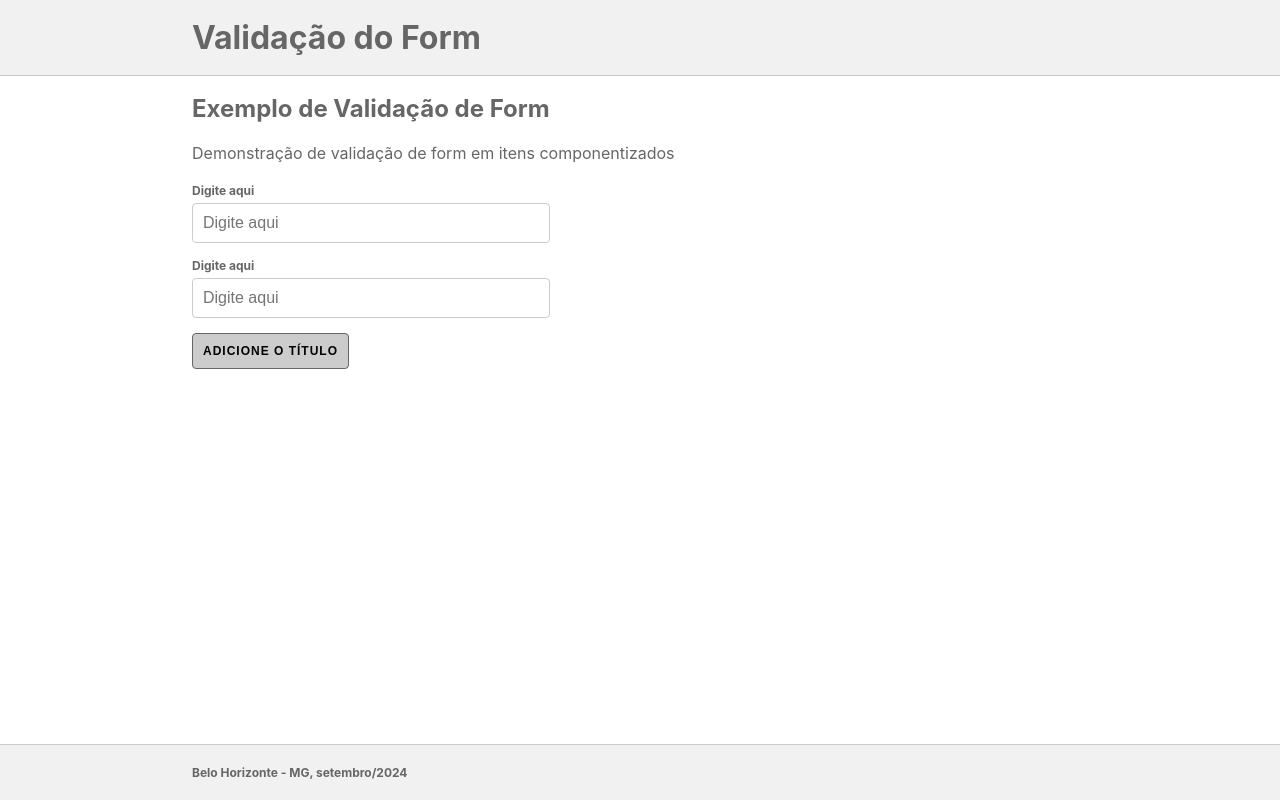
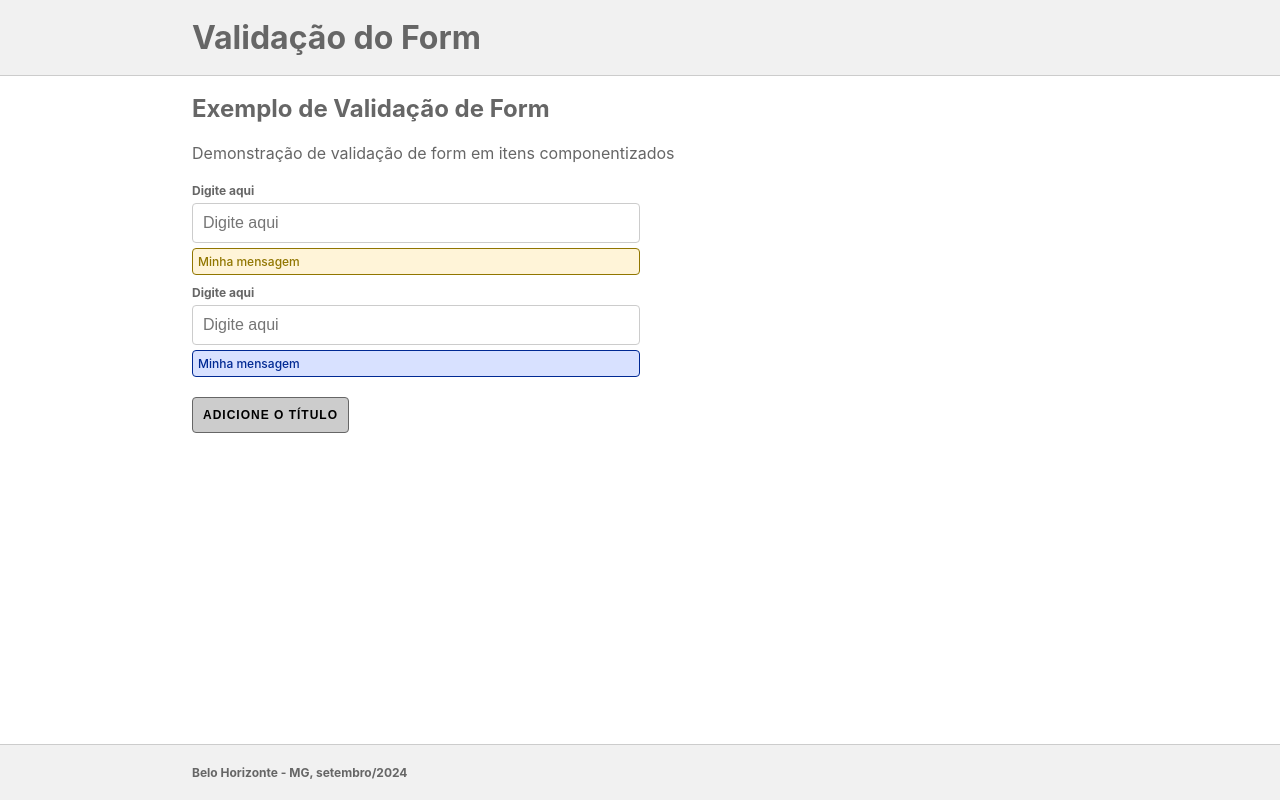
Before and after one commit to edudfeitosa/form-components, a React (Vite) app: page / in a window 1280 px wide. Built offline with nearby package versions, Linux system fonts and the light colour scheme.

Commit message:
Alerts -> adição de componente

```diff
--- a/src/assets/styles/mixins.scss
+++ b/src/assets/styles/mixins.scss
@@ -4,3 +4,13 @@
     width: 70%;
     padding: 20px 0;
 }
+
+@mixin alerts($color, $backgroundColor) {
+    padding: 5px;
+    border-radius: 4px;
+    font-size: 0.75rem;
+    font-weight: 500;
+    border: 1px solid $color;
+    color: $color;
+    background-color: $backgroundColor;
+}
--- a/src/components/features/form-user/FormUser.tsx
+++ b/src/components/features/form-user/FormUser.tsx
@@ -1,5 +1,6 @@
 import Input from "@/components/partials/input/Input.tsx";
 import Button from "@/components/partials/button/Button.tsx";
+import Alerts from "@/components/partials/alerts/Alerts.tsx";
 
 const FormUser = () => {
 
@@ -14,10 +15,12 @@ const FormUser = () => {
                 label="Digite aqui"
                 placeholder="Digite aqui"
             />
+            <Alerts>Minha mensagem</Alerts>
             <Input
                 label="Digite aqui"
                 placeholder="Digite aqui"
             />
+            <Alerts type='info'>Minha mensagem</Alerts>
             <Button
                 title="Adicione o título"
                 onClick={() => clickButton()}
--- /dev/null
+++ b/src/components/partials/alerts/Alerts.tsx
@@ -0,0 +1,17 @@
+import React from "react";
+import styles from "./alerts.module.scss";
+
+type AlertProps = React.ComponentProps<'div'> & {
+    type?: 'success' | 'info' | 'alert' | 'error';
+    children: React.ReactNode;
+}
+
+const Alerts = ({type = 'alert', children, ...props}: AlertProps) => (
+    <div className={styles.alerts} {...props}>
+        <div className={styles[type]}>
+            {children}
+        </div>
+    </div>
+);
+
+export default Alerts;
--- /dev/null
+++ b/src/components/partials/alerts/alerts.module.scss
@@ -0,0 +1,22 @@
+@import "../../../assets/styles/mixins";
+
+.alerts {
+  margin: -10px 0 10px 0;
+  width: 50%;
+
+  .alert {
+    @include alerts(#917600, #fff4d8)
+  }
+
+  .error {
+    @include alerts(#ff0000, #ffc2c2)
+  }
+
+  .success {
+    @include alerts(#2c5c00, #c4d8ba)
+  }
+
+  .info {
+    @include alerts(#002993, #d8e1ff)
+  }
+}
--- a/src/components/partials/button/button.module.scss
+++ b/src/components/partials/button/button.module.scss
@@ -12,6 +12,7 @@
         font-size: 0.75rem;
         font-weight: 700;
         cursor: pointer;
+        margin-top: 10px;
 
         &:hover {
             background-color: #f1f1f1;
--- a/src/components/partials/input/input.module.scss
+++ b/src/components/partials/input/input.module.scss
@@ -1,5 +1,5 @@
 .input {
-    width: 40%;
+    width: 50%;
     display: flex;
     flex-direction: column;
     margin-bottom: 10px;
```
